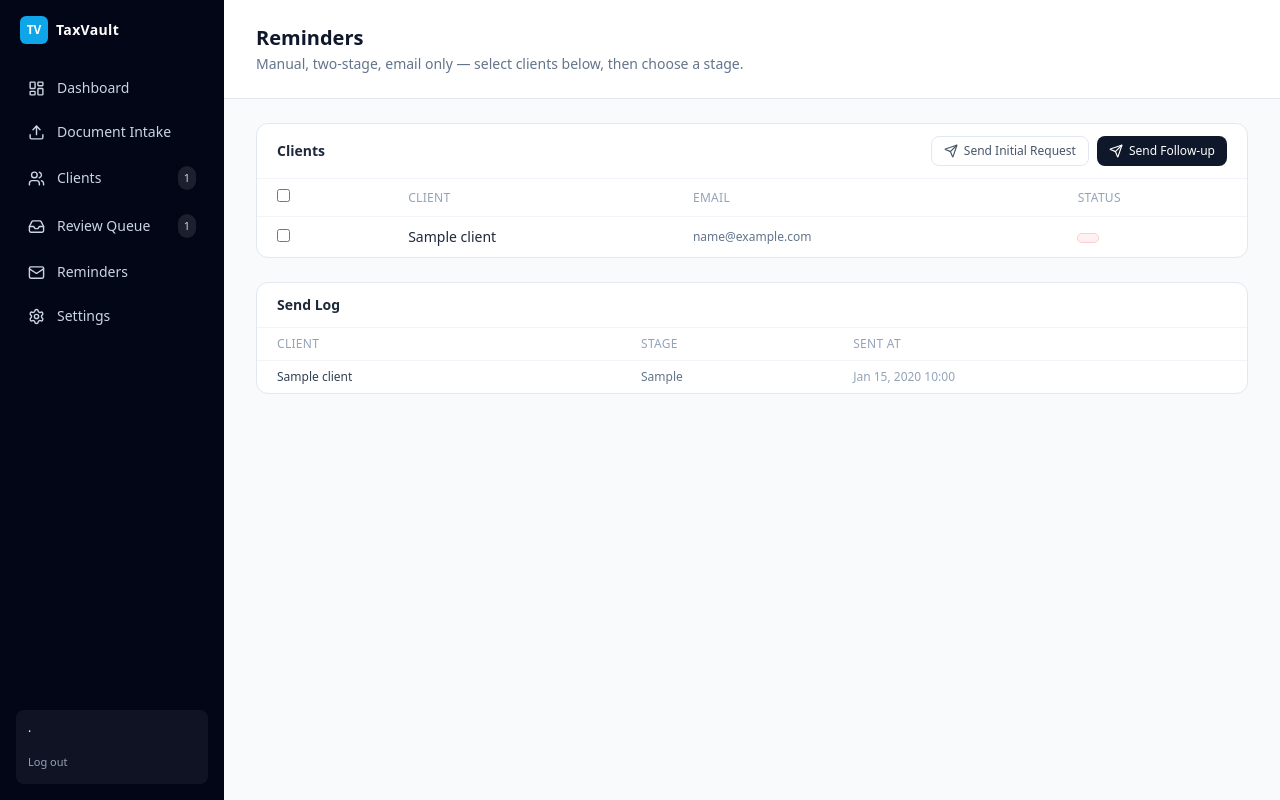
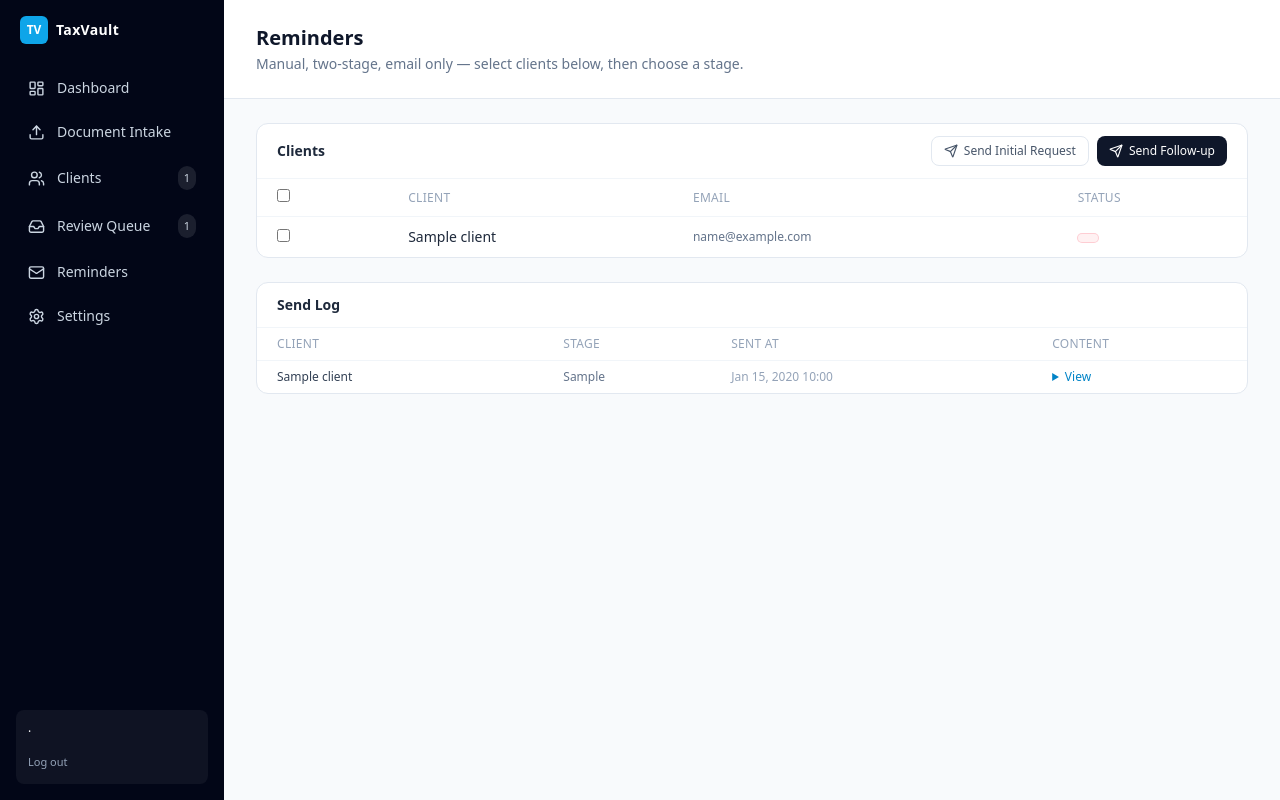
Before and after one commit to jitendrasbisht/taxvault-django, a Django app: template portal/templates/portal/reminders.html in a window 1280 px wide. Run offline with Django 5.2, Linux system fonts and the light colour scheme; tables that the repository leaves empty hold one stand-in row (values such as "Sample post"); the template is opened without the code that fills it: values that come from a table or form of the project are taken from there, most other values are stand-ins (such as "Sample title", 1, 10 or a date in 2020); data that the repository does not hold is empty; some libraries are stand-ins or nearby versions.

Commit message:
Store and show reminder email content in the app (beyond Section 11's locked fields)
Section 11's locked send log is just "client, stage, date sent" --
added subject/body fields on ReminderLog with your explicit go-ahead
so staff can review exactly what was sent from inside the app, since
the console-backend output it's generated from is ephemeral and won't
exist at all once a real email provider replaces it.

Shown as an expandable <details> block: on each client's Reminder
History (Client Vault page) and on the Reminders page's Send Log
table. Existing log rows from before this change just show blank
content, which is expected -- we never captured it for those sends.

```diff
--- a/clients/models.py
+++ b/clients/models.py
@@ -146,7 +146,12 @@ class Client(models.Model):
 class ReminderLog(models.Model):
     """Section 11: simple send log (client, stage, date sent) -- visibility into reminder
     history so staff can see what's already gone out. Created only by an actual send, never
-    manually."""
+    manually.
+
+    subject/body go beyond Section 11's locked "client, stage, date sent" field list --
+    added with explicit approval so staff can review exactly what was sent from inside the
+    app, since the console-backend output it's copied from won't exist once a real email
+    provider is wired up."""
 
     STAGE_INITIAL = "initial"
     STAGE_FOLLOWUP = "followup"
@@ -158,6 +163,8 @@ class ReminderLog(models.Model):
     firm = models.ForeignKey(Firm, on_delete=models.CASCADE, related_name="reminder_logs")
     client = models.ForeignKey(Client, on_delete=models.CASCADE, related_name="reminder_logs")
     stage = models.CharField(max_length=10, choices=STAGE_CHOICES)
+    subject = models.CharField(max_length=500, blank=True, default="")
+    body = models.TextField(blank=True, default="")
     sent_at = models.DateTimeField(auto_now_add=True)
 
     def __str__(self):
--- a/portal/templates/portal/reminders.html
+++ b/portal/templates/portal/reminders.html
@@ -63,17 +63,27 @@
             <th class="px-5 py-2 font-medium">Client</th>
             <th class="px-3 py-2 font-medium">Stage</th>
             <th class="px-3 py-2 font-medium">Sent At</th>
+            <th class="px-3 py-2 font-medium">Content</th>
           </tr>
         </thead>
         <tbody>
           {% for log in logs %}
-          <tr class="border-b border-slate-50 last:border-0">
+          <tr class="border-b border-slate-50 last:border-0 align-top">
             <td class="px-5 py-2 text-slate-700">{{ log.client.name }}</td>
             <td class="px-3 py-2 text-slate-500">{{ log.get_stage_display }}</td>
             <td class="px-3 py-2 text-slate-400">{{ log.sent_at|date:"M j, Y H:i" }}</td>
+            <td class="px-3 py-2">
+              <details>
+                <summary class="cursor-pointer text-sky-600 hover:underline">View</summary>
+                <div class="mt-2 max-w-sm rounded-lg bg-slate-50 p-3">
+                  <p class="font-medium text-slate-700">{{ log.subject }}</p>
+                  <pre class="mt-1.5 whitespace-pre-wrap font-sans text-slate-500">{{ log.body }}</pre>
+                </div>
+              </details>
+            </td>
           </tr>
           {% empty %}
-          <tr><td class="px-5 py-4 text-slate-400" colspan="3">No reminders sent yet.</td></tr>
+          <tr><td class="px-5 py-4 text-slate-400" colspan="4">No reminders sent yet.</td></tr>
           {% endfor %}
         </tbody>
       </table>
```
Also changed, not shown: clients/reminders.py (+6 -2 lines), portal/templates/portal/client_detail.html (+10 -4 lines), clients/migrations/0006_reminderlog_body_reminderlog_subject.py (added).
